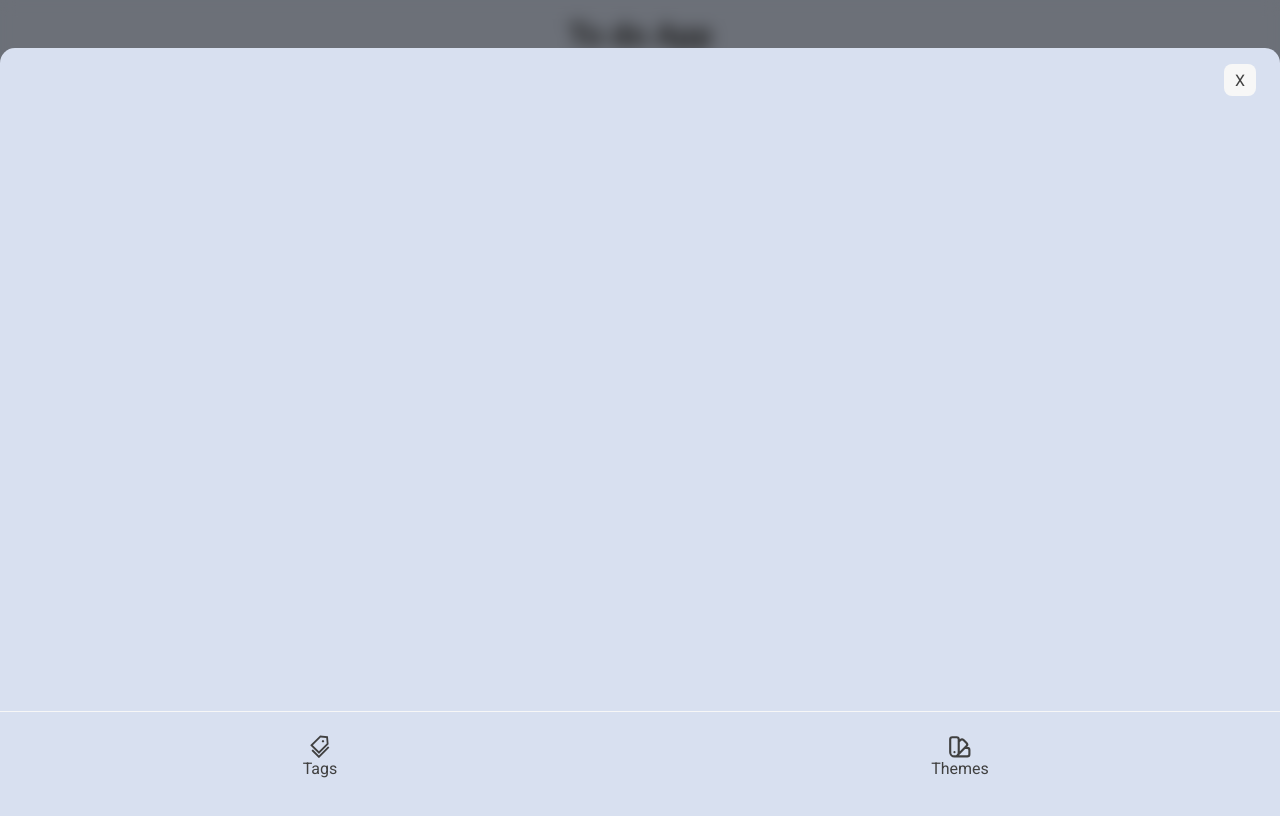
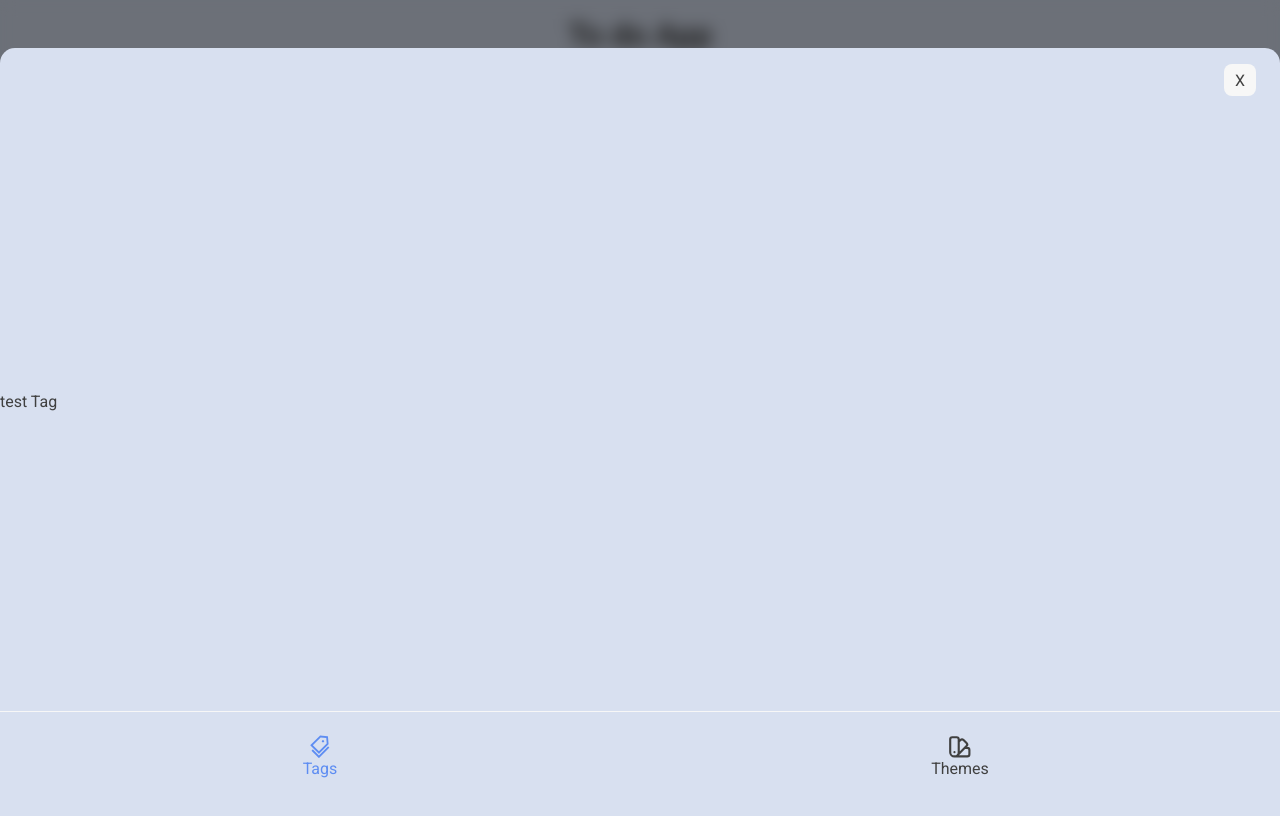
Before and after one commit to Stefanocalo/to-do-app, a React (Create React App) app: page / in a window 1280 px wide. Both pictures are taken after a click on the button 1192 px from the left and 126 px from the top of the page. Shown: the top 816 px of the page. Built offline with nearby package versions, Linux system fonts and the light colour scheme.

Commit message:
Add setting option panels

```diff
--- a/src/features/OptionGeneral/OptionGeneral.jsx
+++ b/src/features/OptionGeneral/OptionGeneral.jsx
@@ -1,5 +1,5 @@
 import React, { useState } from "react";
-import { Modal, SettingContainer, Close, SettingBar, IconsContainer} from "../../style";
+import { Modal, SettingContainer, Close, SettingBar, IconsContainer, theme, SettingPage} from "../../style";
 
 import {AiOutlineTags} from 'react-icons/ai';
 import {HiOutlineColorSwatch} from 'react-icons/hi';
@@ -10,30 +10,53 @@ import {HiOutlineColorSwatch} from 'react-icons/hi';
 export const OptionGeneral = ({optionActive, setOptionActive }) => {
 
     const [themesTab, setThemesTab] = useState(false);
-    const [tagTab, setTagTab] = useState(false);
+    const [tagTab, setTagTab] = useState(true);
+
+    const handleThemesClick = () => {
+        if(!themesTab){
+            setThemesTab(true);
+            setTagTab(false);
+        }
+    };
+
+    const handleTagClick = () => {
+        if (!tagTab) {
+            setTagTab(true);
+            setThemesTab(false);
+        }
+    }
+
+
+    const top = optionActive ? 0 : 1000;
+    const opacity = optionActive ? 1 : 0
+    const colorTheme = themesTab ? theme.colors.buttonP : null;
+    const positionTheme = themesTab ? 0 : '-100%';
+    const colorTag = tagTab ? theme.colors.buttonP : null;
+    const positionTag = tagTab ? 0 : '-100%';
 
 
 
 
-
-
-    const top = optionActive ? 0 : 1000;
-    const opacity = optionActive ? 1 : 0
-
     return(
-        <Modal onClick={() => setOptionActive(false)} style={{opacity: opacity, top: top, alignItems: 'flex-end'}}>
+        <Modal style={{opacity: opacity, top: top, alignItems: 'flex-end'}}>
            <SettingContainer>
                 <div style={{display: 'flex', justifyContent: 'flex-end'}}>
                     <Close onClick={() => setOptionActive(false)} >X</Close>
                 </div>
+                <SettingPage style={{right: positionTheme}}>
+                    <p>test Theme</p>
+                </SettingPage>
+                <SettingPage style={{left: positionTag}}>
+                    <p>test Tag</p>
+                </SettingPage>
 
 
                 <SettingBar >
-                    <IconsContainer>
-                        <AiOutlineTags fontSize='1.6rem'/>
+                    <IconsContainer  style={{color: colorTag}}  onClick={() => handleTagClick()}>
+                        <AiOutlineTags  fontSize='1.6rem'/>
                         <p>Tags</p>
                     </IconsContainer>
-                    <IconsContainer>
+                    <IconsContainer style={{color: colorTheme}}  onClick={() => handleThemesClick() }>
                         <HiOutlineColorSwatch  fontSize='1.6rem'/>
                         <p>Themes</p>
                     </IconsContainer >
--- a/src/style.js
+++ b/src/style.js
@@ -366,3 +366,11 @@ export const IconsContainer = styled.div`
         scale: 1.2;
     }
 `;
+
+export const SettingPage = styled.div`
+    height: 40%;
+    width: 100%;
+    position:fixed;
+    bottom: 5.5rem;
+    transition: 0.3s;
+`;
```
